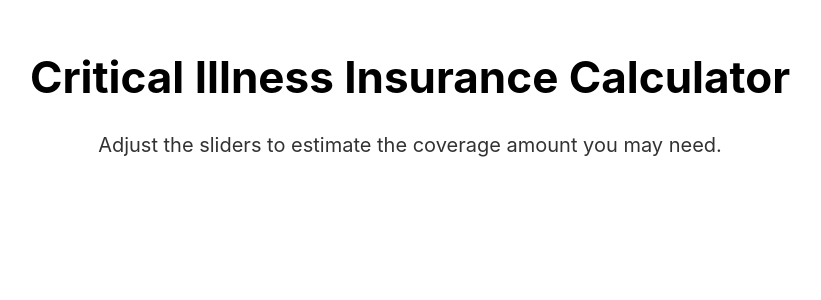
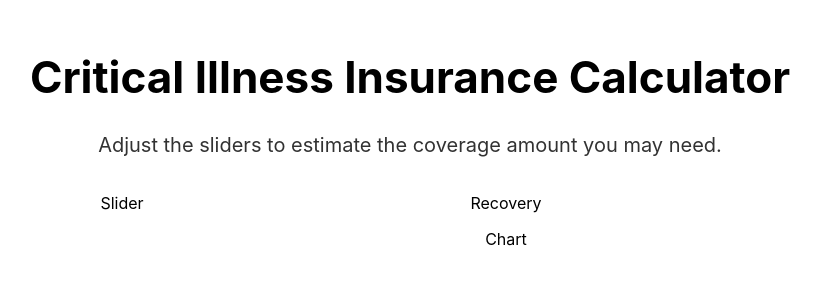
Before and after one commit to prakash-betalectic/cybrilla-test-frontend, a React (Create React App) app: page / in a window 1280 px wide. Shown: the top 300 px of the page, without its empty margins (230-1051 px from the left). Built offline with nearby package versions, Linux system fonts and the light colour scheme.

Commit message:
Add placeholder Slider, Recovery, Chart component

```diff
--- a/src/App.css
+++ b/src/App.css
@@ -1,10 +1,20 @@
+/* Start App */
+
 .App {
   margin: 50px auto;
   max-width: 60%;
   text-align: center;
 }
 
+.App_Main_Section {
+  display: grid;
+  grid-template-columns: 1fr 3fr;
+}
+
+/* End App */
+
 /* Start Heading */
+
 .Heading_title {
   font-size: 2.75rem;
 }
@@ -13,4 +23,5 @@
   opacity: 0.8;
   font-size: 1.25rem;
 }
+
 /* End Heading */
--- a/src/App.js
+++ b/src/App.js
@@ -1,10 +1,20 @@
 import './App.css';
 import { Heading } from './components/Heading';
+import { Slider } from './components/Slider';
+import { Recovery } from './components/Recovery';
+import { Chart } from './components/Chart';
 
 function App() {
   return (
     <div className="App">
       <Heading />
+      <div className="App_Main_Section">
+        <Slider />
+        <div>
+          <Recovery />
+          <Chart />
+        </div>
+      </div>
     </div>
   );
 }
--- /dev/null
+++ b/src/components/Chart.js
@@ -0,0 +1,9 @@
+import React from 'react';
+
+export const Chart = () => {
+  return (
+    <>
+      <p>Chart</p>
+    </>
+  );
+};
--- /dev/null
+++ b/src/components/Recovery.js
@@ -0,0 +1,9 @@
+import React from 'react';
+
+export const Recovery = () => {
+  return (
+    <>
+      <p>Recovery</p>
+    </>
+  );
+};
--- /dev/null
+++ b/src/components/Slider.js
@@ -0,0 +1,9 @@
+import React from 'react';
+
+export const Slider = () => {
+  return (
+    <>
+      <p>Slider</p>
+    </>
+  );
+};
```
